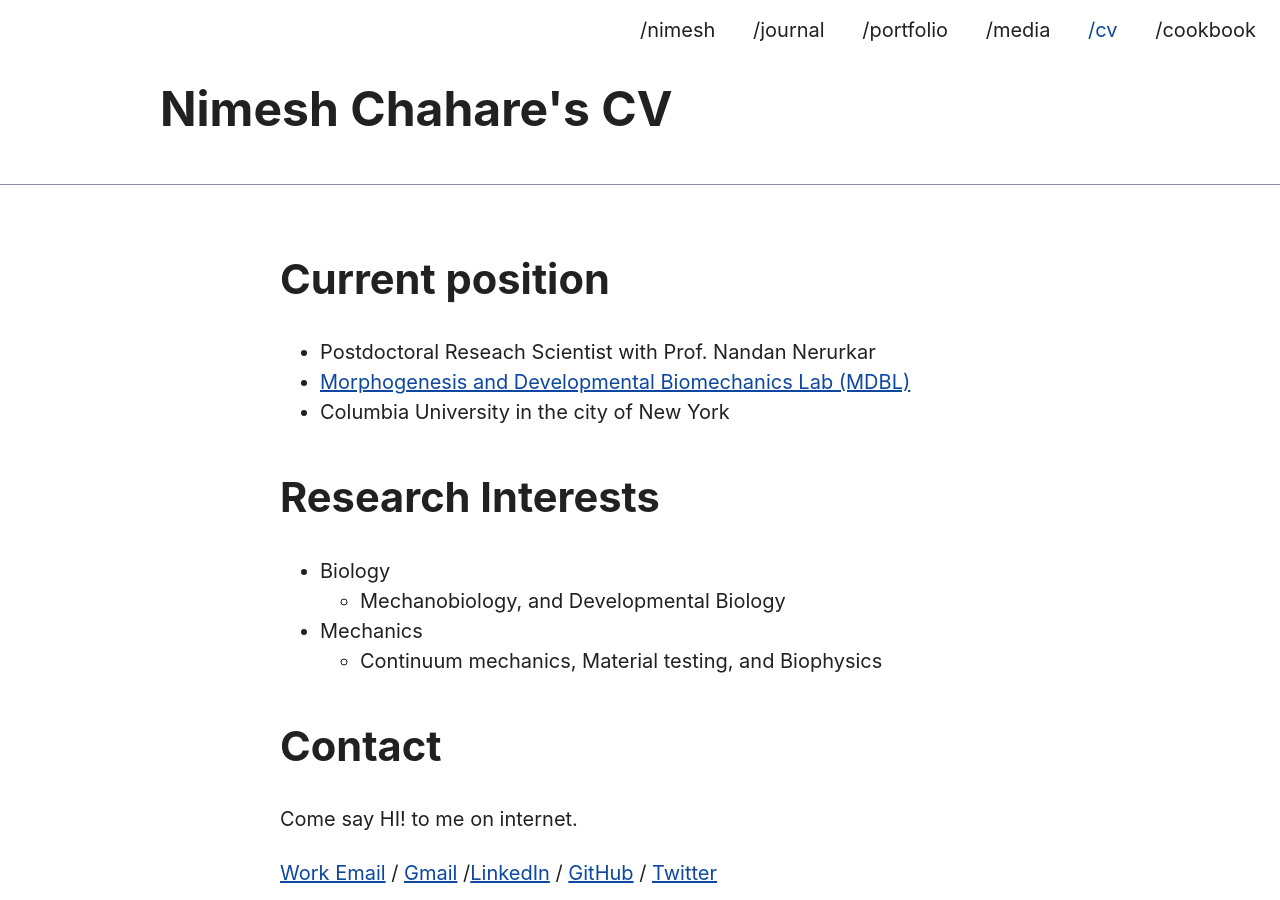
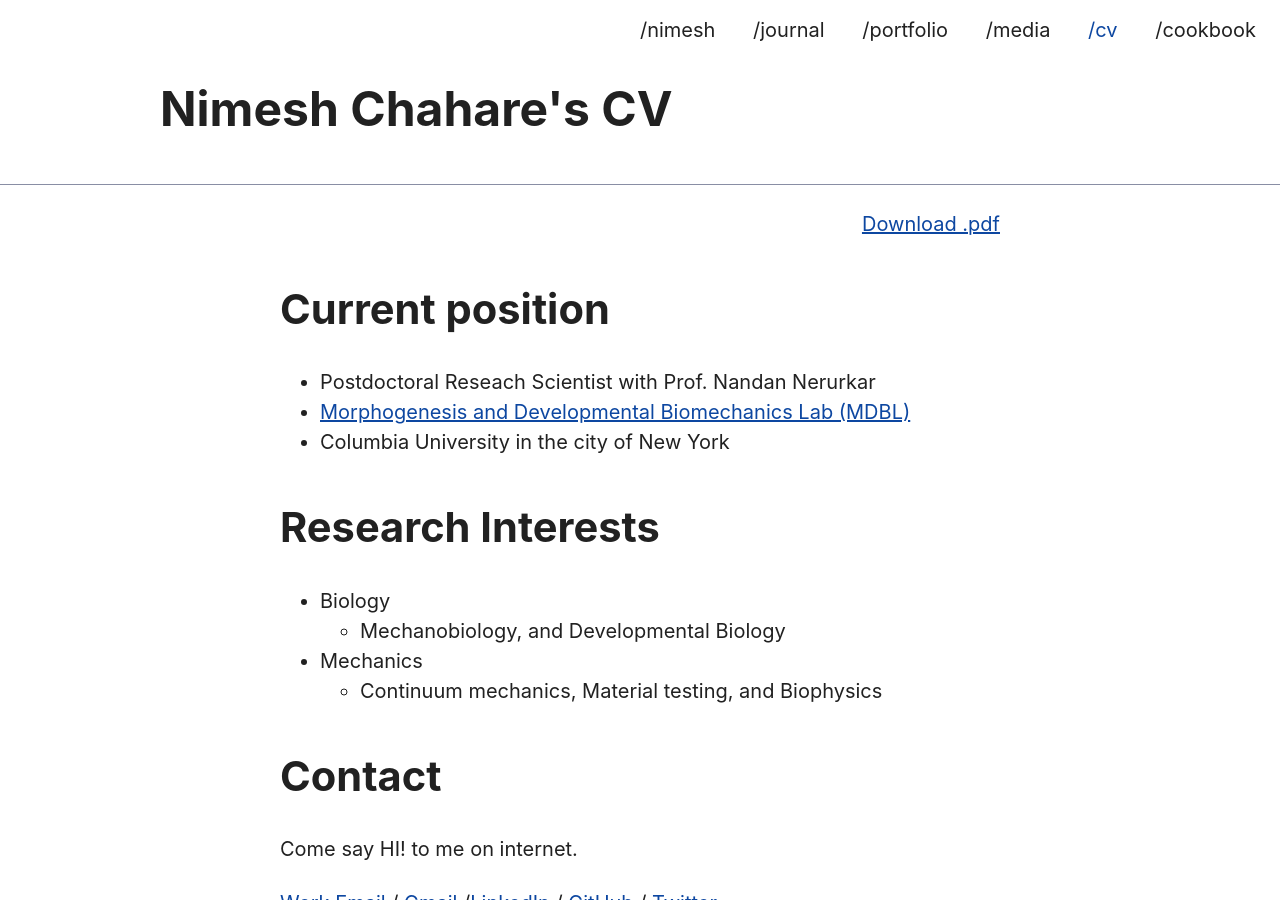
Before and after one commit to nchahare/nchahare.github.io, a Jekyll site: the page built from cv.md, in a window 1280 px wide and 900 px high. Built offline with Jekyll 4.4.1, drawn with Linux system fonts in a browser that asks for light colours.

Commit message:
Fixed cv pdf

```diff
--- a/_layouts/home.html
+++ b/_layouts/home.html
@@ -37,7 +37,8 @@ layout: default
 
   <details>
     <summary>colophon</summary>
-    <p>This website was built using Jekyll and is hosted on GitHub Pages. Coded on vscode with WSL Ubuntu. The CSS has been heavily adapted from Simple.css. The design draws inspiration from 1mb.club. Plus, no tracking, no ads, no cookies. You can check <a href="https://github.com/nchahare/nchahare.github.io">the github repo.</a> </p>
+    <p>This website was built using Jekyll and is hosted on GitHub Pages. Coded on vscode with WSL Ubuntu. The CSS has been heavily adapted from <a href="https://simplecss.org/">Simple.css</a>. The design draws inspiration from <a href="https://1mb.club/">1mb.club</a>. Plus, no tracking, no ads, no cookies. You can check <a href="https://github.com/nchahare/nchahare.github.io">the github repo.</a> </p>
   </details>
 
+
 </div>
--- a/cv.md
+++ b/cv.md
@@ -3,7 +3,9 @@ layout: default
 title: Nimesh Chahare's CV
 permalink: /cv/
 ---
-
+<div style="text-align: right;">
+  <a href="/assets/pdf/cv.pdf">Download .pdf</a>
+</div>
 ## Current position
 
 - Postdoctoral Reseach Scientist with Prof. Nandan Nerurkar
```
Also changed, not shown: readme.md, 1 other file.
